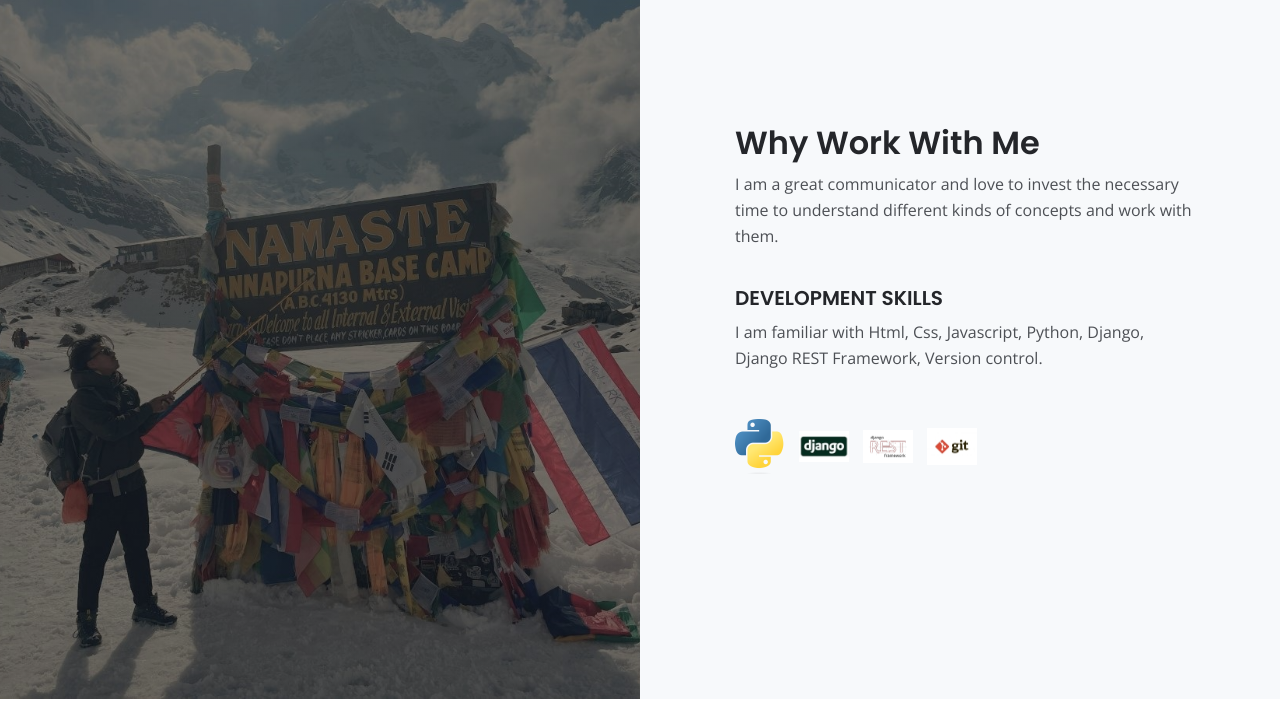
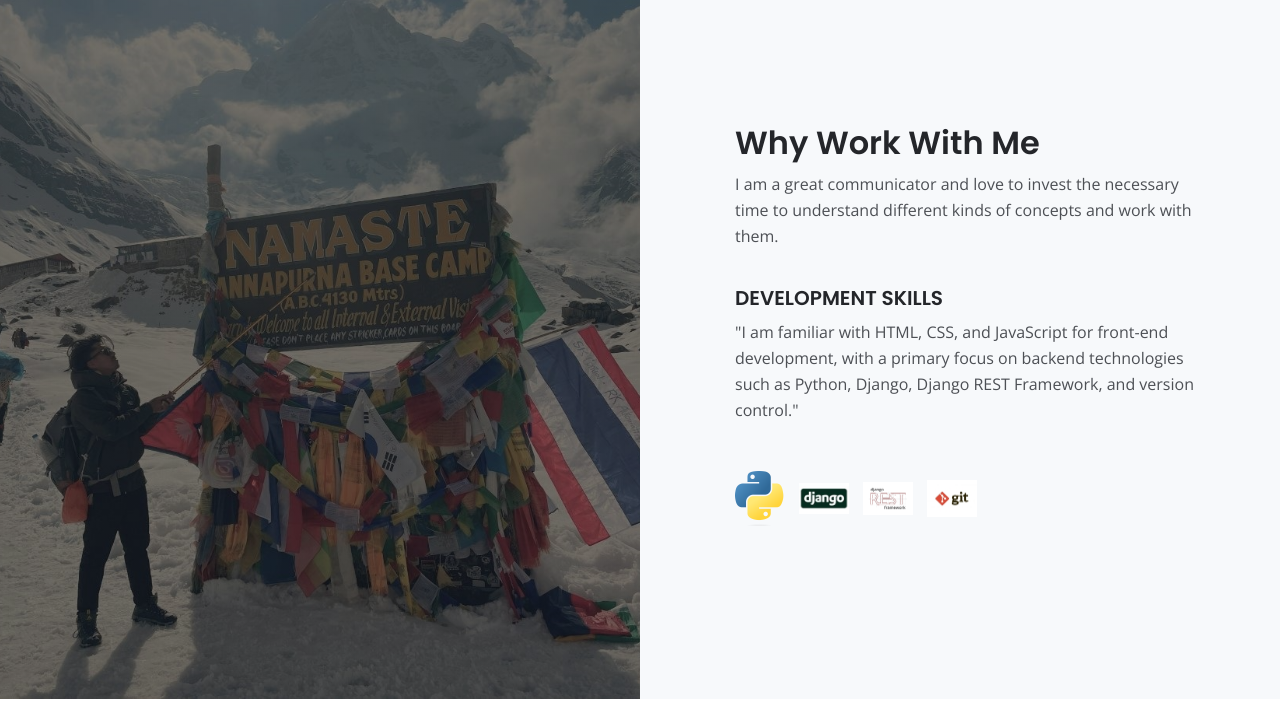
Before and after one commit to Santoshrawal1125/Portfolio, a Django app: page / in a window 1280 px wide. Shown: the part 2185-2904 px from the top of the page. Run offline with Django 4.2, Linux system fonts and the light colour scheme; some libraries are stand-ins or nearby versions.

Commit message:
few changes

```diff
--- a/templates/index.html
+++ b/templates/index.html
@@ -90,7 +90,8 @@
                             <p>I am a great communicator and love to invest the necessary time to understand different kinds of concepts and work with them. </p>
 
                             <h5>DEVELOPMENT SKILLS</h5>
-                            <p>I am familiar  with Html, Css, Javascript, Python, Django, Django REST Framework, Version control. </p>
+                            <p>"I am familiar with HTML, CSS, and JavaScript for front-end development, with a primary focus on
+                                backend technologies such as Python, Django, Django REST Framework, and version control." </p>
 
                             <div class="icons-container">
 
```
